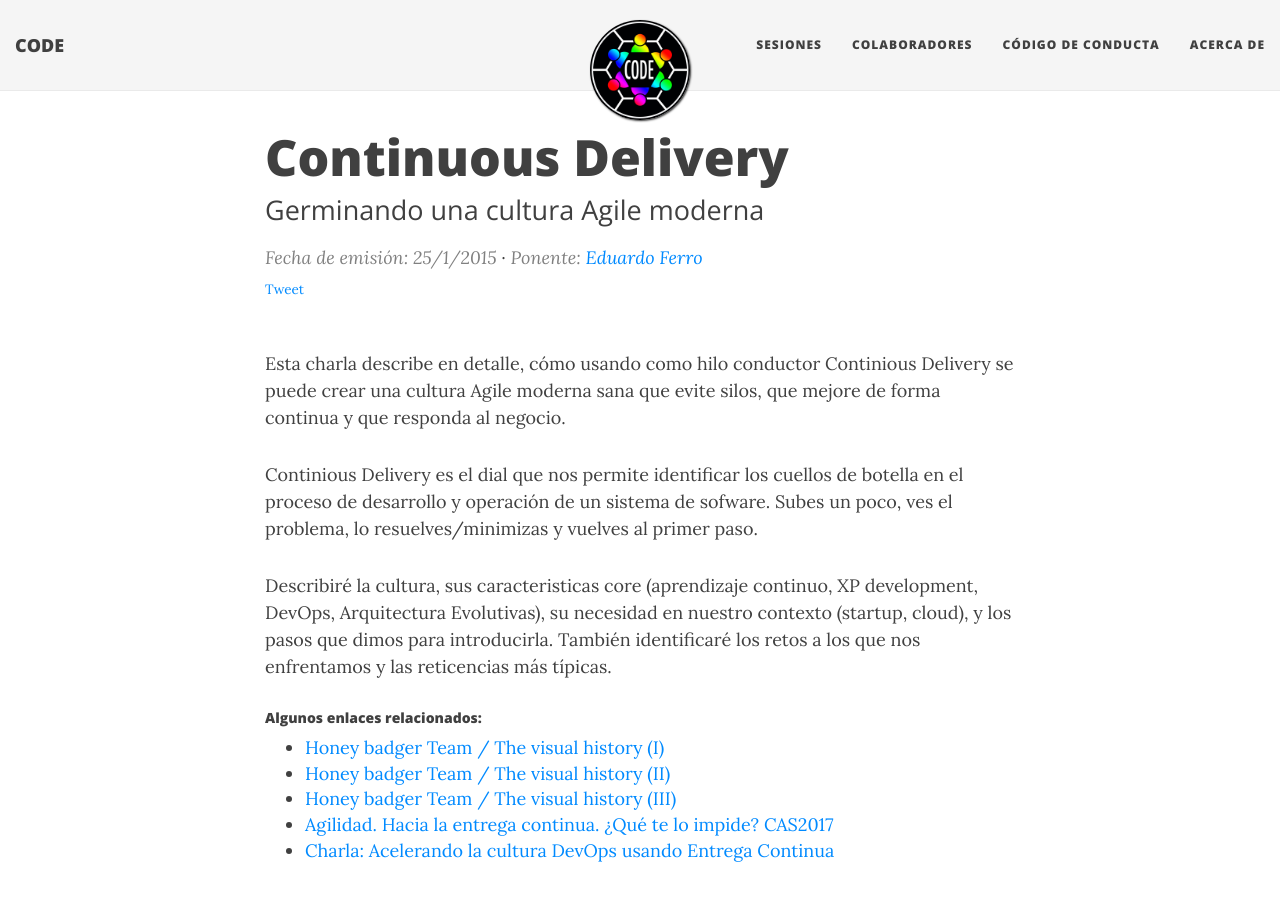
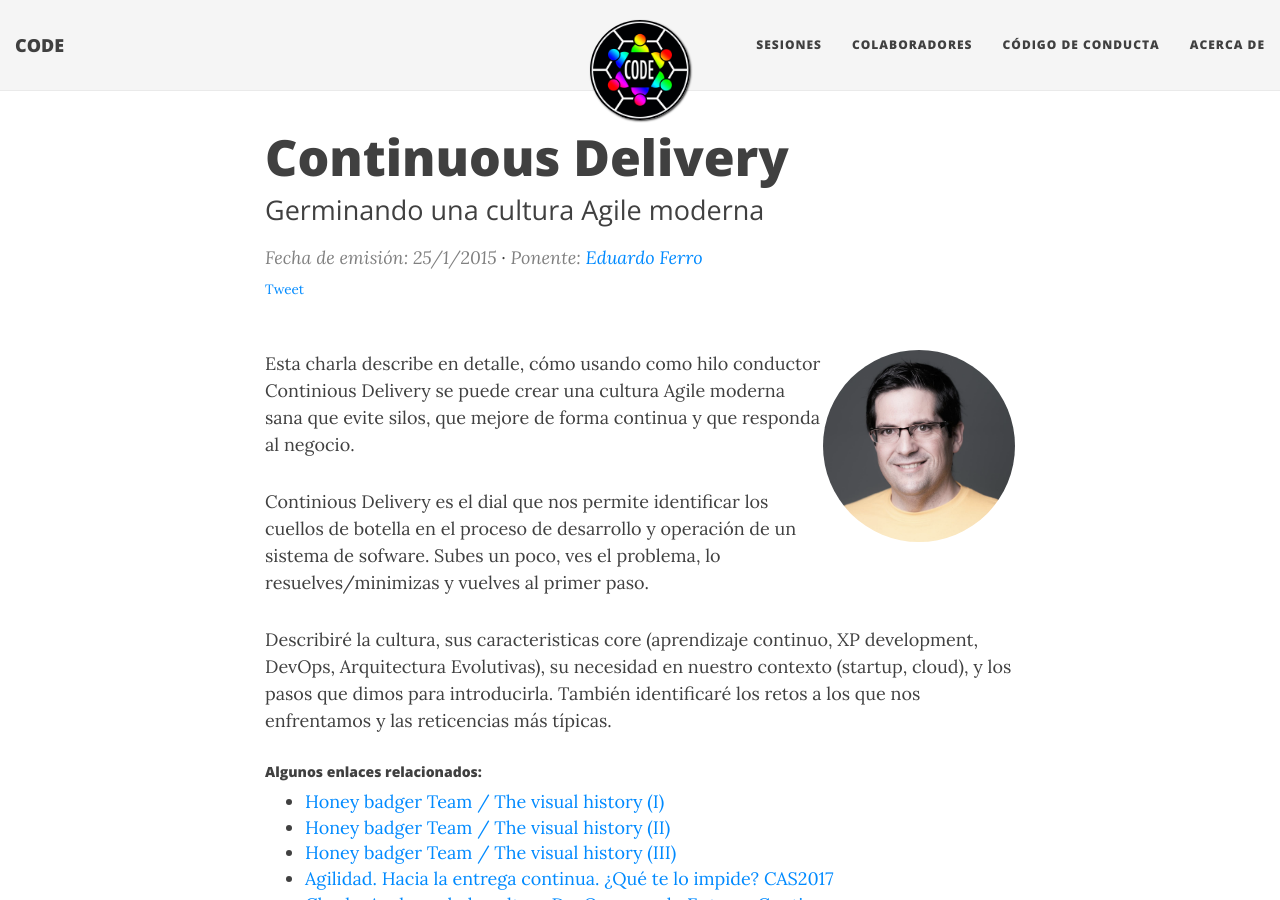
Before and after one commit to comunidadcode/comunidadcode.github.io, a Jekyll site: the page built from _posts/2015-01-25-continuous-delivery-cultura.md, in a window 1280 px wide and 900 px high. Built offline with Jekyll 4.4.1, drawn with Linux system fonts in a browser that asks for light colours; nearby versions of some CDN libraries; a script that is not in the unit is left out; comment, search, counter and statistics services are not loaded.

Commit message:
[Modificado] Página de la primera sesión
Enlace real a Youtube y añadida foto del ponente.

```diff
--- a/_posts/2015-01-25-continuous-delivery-cultura.md
+++ b/_posts/2015-01-25-continuous-delivery-cultura.md
@@ -10,6 +10,10 @@ twitter-title: Sesión 1
 twitter-description: Continuous Delivery, germinando una cultura Agile moderna. Eduardo Ferro.
 share-img: https://comunidadcode.com/img/colaboradores/edu-ferro.jpg
 ---
+
+  <div class="next-session-image">
+    <a href="../colaboradores/edu-ferro"><img src="/img/colaboradores/edu-ferro.jpg"></a>
+  </div>
 
 Esta charla describe en detalle, cómo usando como hilo conductor Continious Delivery se puede crear una cultura Agile moderna sana que evite silos, que mejore de forma continua y que responda al negocio.
 
@@ -27,4 +31,4 @@ Describiré la cultura, sus caracteristicas core (aprendizaje continuo, XP devel
 
 <br/>
 
-<iframe class="youtube" width="560" height="315" src="https://www.youtube.com/embed/5wa9J7iXOh0" frameborder="0" allowfullscreen></iframe>
+<iframe class="youtube" width="560" height="315" src="https://www.youtube.com/embed/hbggtXmQcf8" frameborder="0" allowfullscreen></iframe>
```
